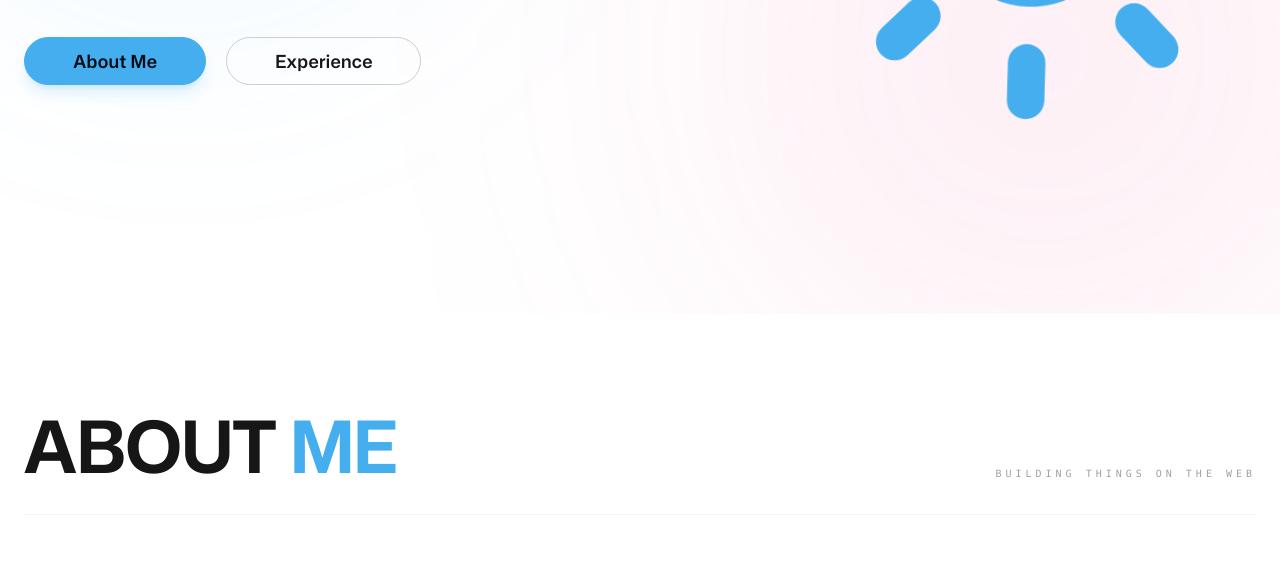
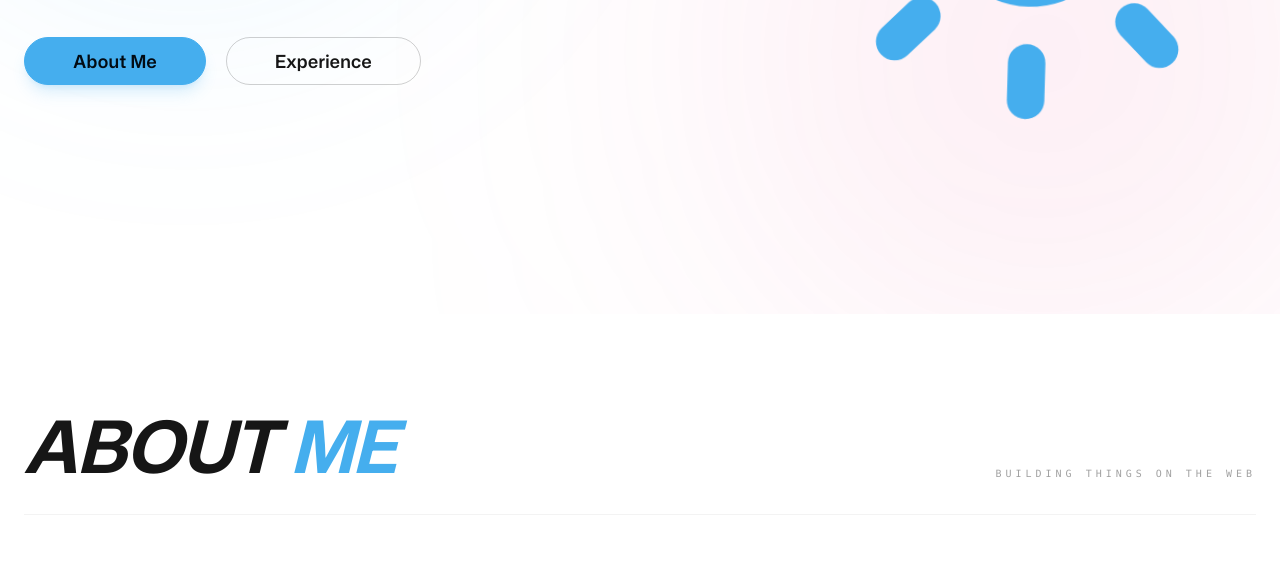
Before and after one commit to JieFongGan/personal-site, an Astro site: page / in a window 1280 px wide. Shown: the part 486-1063 px from the top of the page. Built offline with nearby package versions, Linux system fonts and the light colour scheme; Astro itself is replaced by a stand-in of ours; grey boxes are pictures that could not be loaded.

Commit message:
fix(font): update Mona Sans font-face definition

```diff
--- a/src/assets/app.css
+++ b/src/assets/app.css
@@ -2,33 +2,18 @@
 @plugin "daisyui" {
   themes: all;
 }
-
-/* Normal style */
 @font-face {
   font-family: 'Mona Sans';
-  src: url('/fonts/MonaSansVF.woff2') format('woff2-variations');
+  src: url('/fonts/MonaSansVF.woff2') format('woff2');
   font-weight: 200 900;
-  font-style: normal;
+  font-style: oblique 0deg 12deg;
   font-display: swap;
 }
-
-/* Italic style */
-@font-face {
-  font-family: 'Mona Sans';
-  src: url('/fonts/MonaSansVF.woff2') format('woff2-variations');
-  font-weight: 200 900;
-  font-style: italic;
-  font-display: swap;
-}
-
-/* Base styles */
 body {
   font-family: 'Mona Sans', system-ui, -apple-system, sans-serif;
-  font-weight: 400; /* default weight */
+  font-weight: 400;
   line-height: 1.5;
 }
-
-/* Headings and bold text */
 h1, h2, h3, h4, h5, h6, b, strong {
   font-weight: 700;
 }
```
Also changed, not shown: public/fonts/MonaSansVF.woff2.
